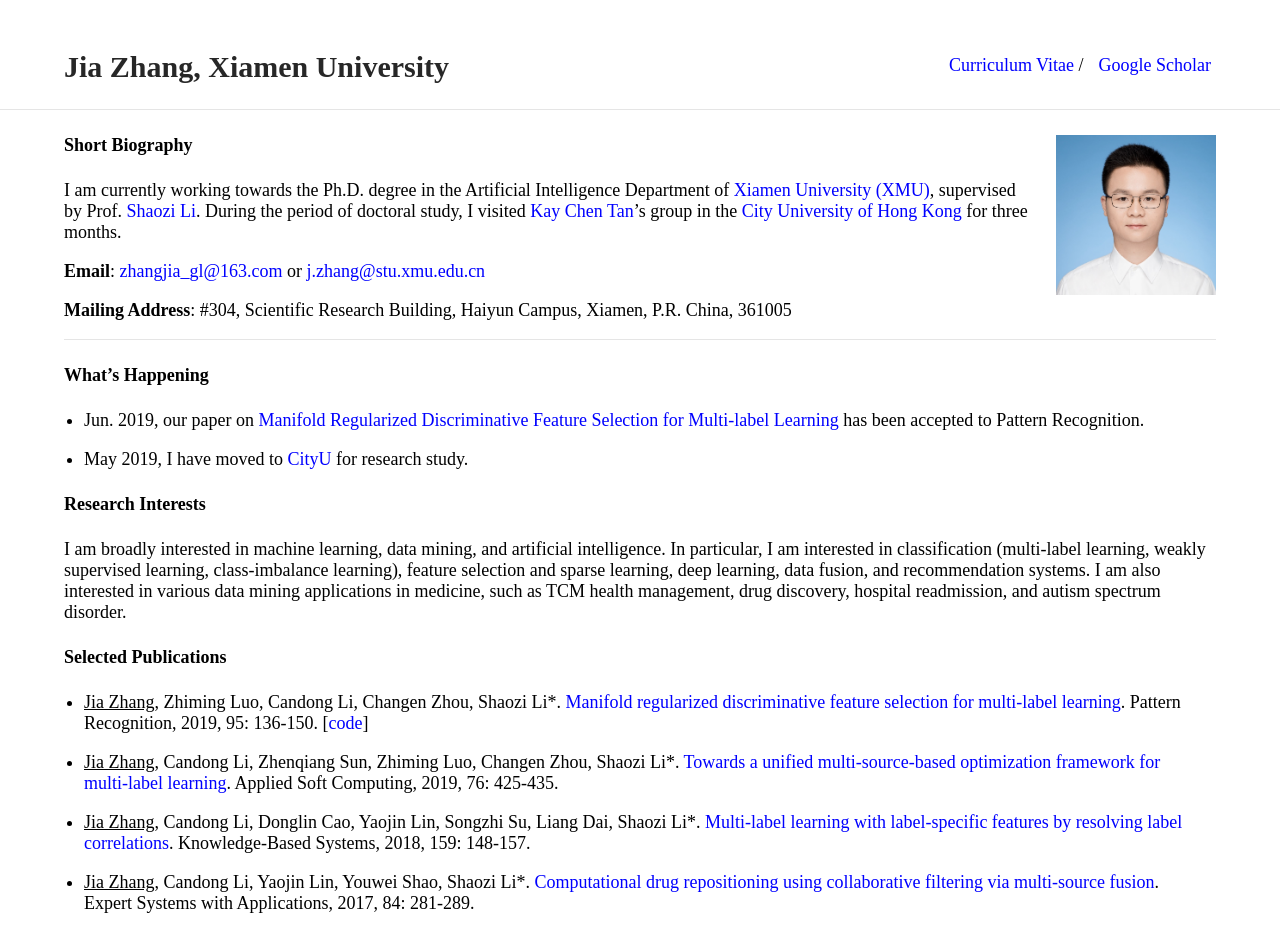
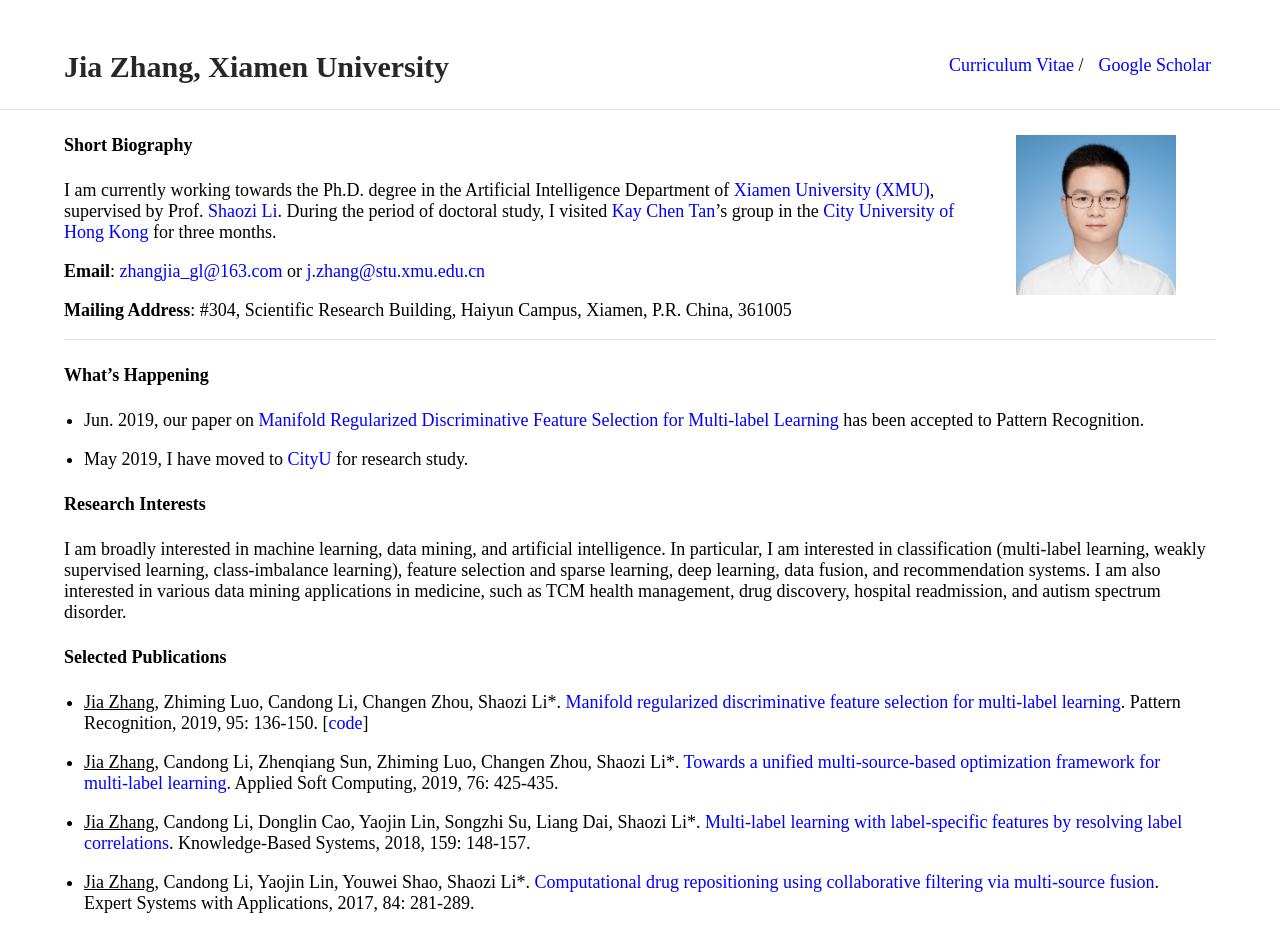
Before and after one commit to jiazhang-ml/jiazhang-ml.github.io, a Jekyll site: the page built from index.md, in a window 1280 px wide. Shown: the top 932 px of the page. Built offline with Jekyll 4.4.1, drawn with Linux system fonts in a browser that asks for light colours.

Commit message:
Update typography.scss

```diff
--- a/_sass/typography.scss
+++ b/_sass/typography.scss
@@ -40,7 +40,7 @@
         height: 160px;
         width: 160px;
         position: relative;
-        margin: 0px 0px 0 20px;
+        margin: 0px 40px 0 40px;
         float: right;
         border-radius: 0%;
         p & {
```
